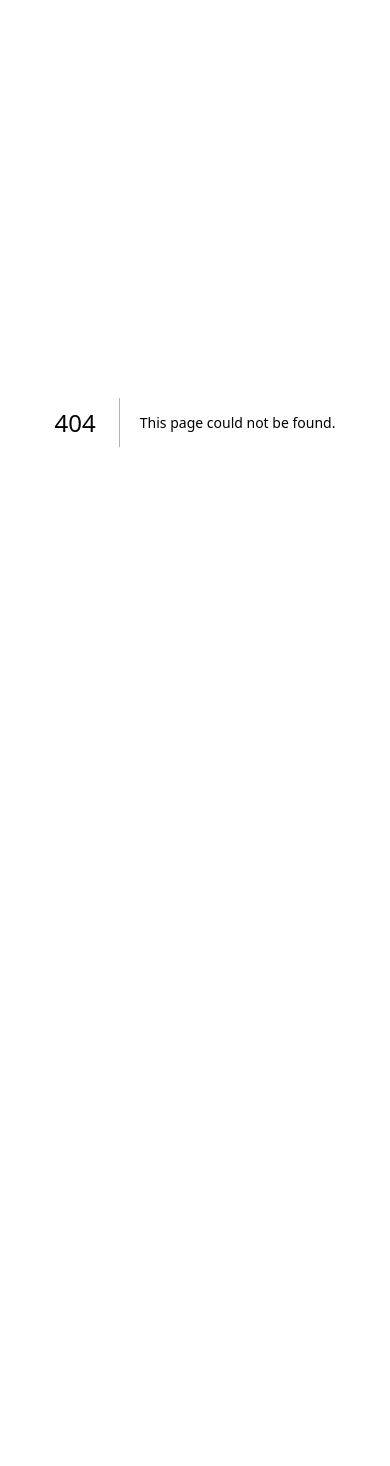
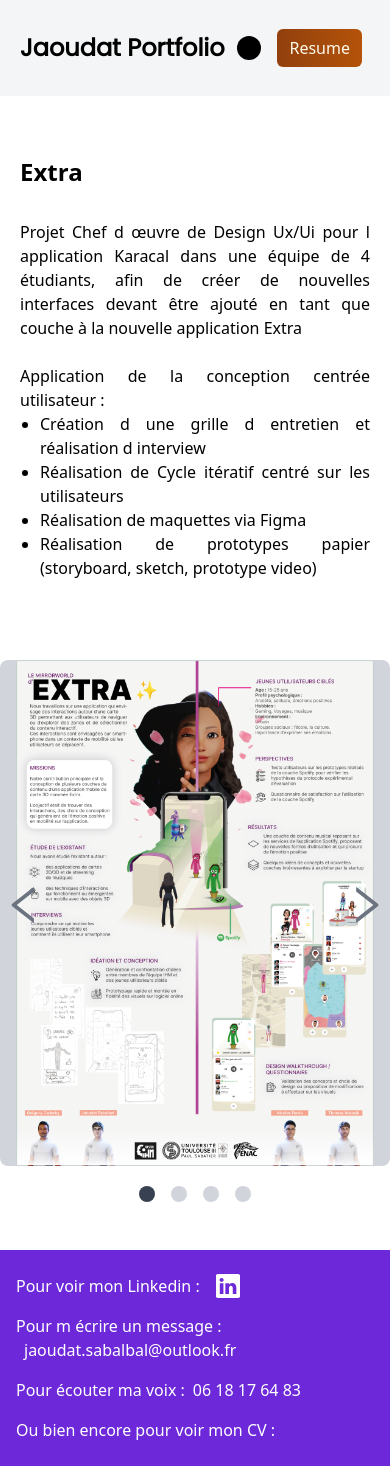
Before and after one commit to SABALBALJaoudat/PortfolioJaoudatSABALBAL, a Next.js app: page /ExtraPage in a window 390 px wide. Before the commit this address had no page. Before the commit the page ends 844 px from the top, so only its background shows below. Built offline with nearby package versions, Linux system fonts and the light colour scheme.

Commit message:
V7 BrancheTest : - Création BotPage - Création ExtraPage / OgoxePage => Modification architecture pour l'incorporation de TopPage / BotPage - Amélioration Css global -Modification globale des pages pour le responsive design

```diff
--- a/src/components/BotPage.js
+++ b/src/components/BotPage.js
@@ -1,11 +1,46 @@
 import React from 'react';
-import {BsFillCircleFill} from "react-icons/bs";
+import {BsLinkedin} from "react-icons/bs";
 import Link from "next/link";
 
 function BotPage() {
     return (
-        <div className="sticky top-0 z-30 bg-red-700 bg-opacity-90">
-
+        <div className="relative w-full bottom-0
+        bg-violet-700
+        z-30 mt-10 p-4
+        text-white">
+            <div className="flex flex-wrap items-center
+                py-2">
+                <p>
+                    Pour voir mon Linkedin :
+                </p>
+                <Link target="_blank" href="https://www.linkedin.com/in/jaoudat-sabalbal-214723195/"
+                      passHref={true} className="contents">
+                    <BsLinkedin className="mx-4 h-6 w-6"/>
+                </Link>
+            </div>
+            <div className="flex flex-wrap items-center
+                py-2">
+                <p>
+                    Pour m écrire un message :
+                </p>
+                <p className="mx-2">
+                    jaoudat.sabalbal@outlook.fr
+                </p>
+            </div>
+            <div className="flex flex-wrap items-center py-2">
+                <p>
+                    Pour écouter ma voix :
+                </p>
+                <p className="mx-2">
+                    06 18 17 64 83
+                </p>
+            </div>
+            <div className="flex flex-wrap items-center
+                py-2">
+                <p>
+                    Ou bien encore pour voir mon CV :
+                </p>
+            </div>
         </div>
     );
 }
--- a/src/components/Cards.js
+++ b/src/components/Cards.js
@@ -7,13 +7,13 @@
 import Link from "next/link";
 
 const images = [
-    [cards1, "Ogoxe", "/Ogoxe"],
-    [cards2, "Extra", "/Extra"],
+    [cards1, "Ogoxe", "/OgoxePage"],
+    [cards2, "Extra", "/ExtraPage"],
 ]
 
 function Cards() {
     return (
-        <div className="flex flex-wrap items-center justify-center min-w-screen">
+        <div className="flex flex-wrap items-center min-w-screen">
             {images.map((image, index) => {
                 return (
                     <div className="" key={image[0]}>
--- a/src/components/Carousel.js
+++ b/src/components/Carousel.js
@@ -25,13 +25,13 @@
     };
 
     return (
-        <div className="relative h-auto py-10">
+        <div className="relative h-auto pt-10">
             <AiOutlineLeft
                 onClick={handlePrevSlide}
-                className="absolute left-0 m-auto text-5xl inset-y-1/2 cursor-pointer text-gray-400 z-20"
+                className="absolute left-0 m-auto text-5xl inset-y-1/2 cursor-pointer text-gray-500 z-20"
             />
             {/*<div className="w-full h-[90vh] flex overflow-hidden relative m-auto bg-red-700">*/}
-            <div className="w-full h-[80vh] flex overflow-hidden bg-gray-300 rounded-lg my-5">
+            <div className="w-full h-[60vh] flex overflow-hidden bg-gray-300 rounded-lg my-5">
                 <Swipe
                     onSwipeLeft={handleNextSlide}
                     onSwipeRight={handlePrevSlide}
@@ -50,7 +50,7 @@
             </div>
             <AiOutlineRight
                 onClick={handleNextSlide}
-                className="absolute right-0 m-auto text-5xl inset-y-1/2 cursor-pointer text-gray-400 z-20"
+                className="absolute right-0 m-auto text-5xl inset-y-1/2 cursor-pointer text-gray-500 z-20"
             />
 
             <div className="relative flex justify-center ">
--- a/src/components/TopPage.js
+++ b/src/components/TopPage.js
@@ -1,23 +1,29 @@
 import React from 'react';
 import {BsFillCircleFill} from "react-icons/bs";
-import styles from '@/styles/Home.module.css'
 import Link from "next/link";
 
 
 function TopPage() {
     return (
-        <div className="sticky top-0 z-30 bg-red-700 bg-opacity-90">
+        <div className="w-full sticky top-0 z-30 bg-gray-100 bg-opacity-90 mb-10">
             <link href="https://fonts.googleapis.com/css?family=Poppins" rel="stylesheet"/>
 
             {/*<nav className="py-10 flex justify-between">*/}
-            <nav className="py-10 px-5 flex justify-between">
-                <h1 className={"text-2xl font-semibold font-poppins"}>
+            <nav className="flex justify-between
+            py-8 px-5">
+                <h1 className="text-2xl font-semibold font-poppins">
                     Jaoudat Portfolio
                 </h1>
-                <ul className={"flex items-center"}>
-                    <li><BsFillCircleFill className={"cursor-pointer text-2xl mx-2"}/></li>
-                    <li><Link className={"bg-gradient-to-r from-amber-800 to-amber-700  text-amber-50 px-3 py-2 " +
-                        "rounded-md mx-2"} href="/Home">Resume</Link></li>
+                <ul className="flex items-center">
+                    <li><BsFillCircleFill className="cursor-pointer
+                    text-2xl
+                    mx-2"/></li>
+                    <li><Link className="bg-gradient-to-r from-amber-800 to-amber-700
+                    text-amber-50
+                    px-3 py-2 mx-2
+                    rounded-md" href="/">
+                        Resume
+                    </Link></li>
                     {/*<li><Link className={"bg-gradient-to-r from-amber-800 to-amber-700 text-amber-50 px-3 py-2 " +*/}
                     {/*    "rounded-md mx-2"} href="/Contact">Contact</Link></li>*/}
                 </ul>
--- a/src/pages/Extra.tsx
+++ b/src/pages/Extra.tsx
@@ -6,17 +6,16 @@
 import extra2 from '../image/Extra2.png';
 import extra3 from '../image/Extra3.png';
 import extra4 from '../image/Extra4.png';
-import TopPage from "@/components/TopPage";
 
 
 const images = [extra1, extra2, extra3, extra4];
 
 function Extra() {
     return (
-        <section className={"bg-gray-100 min-h-screen"}>
-            <TopPage/>
-            <div className={"p-4"}>
-                <h2 className={"text-2xl font-semibold py-10"}>
+        <div className="flex items-center justify-center">
+        <div className={"max-w-5xl"}>
+            <div className={"p-5"}>
+                <h2 className={"text-2xl font-semibold mb-8"}>
                     Extra
                 </h2>
                 <p className={"text-justify"}>
@@ -35,7 +34,8 @@
             </div>
 
             <Carousel images={images}/>
-        </section>
+        </div>
+        </div>
     );
 };
 
--- /dev/null
+++ b/src/pages/ExtraPage.tsx
@@ -0,0 +1,16 @@
+import React from 'react';
+import TopPage from "@/components/TopPage";
+import BotPage from "@/components/BotPage";
+import Extra from "@/pages/Extra";
+
+function ExtraPage() {
+    return (
+        <div className="min-h-screen flex flex-col justify-between">
+            <TopPage/>
+            <Extra/>
+            <BotPage/>
+        </div>
+    );
+}
+
+export default ExtraPage;
--- a/src/pages/Home.tsx
+++ b/src/pages/Home.tsx
@@ -1,25 +1,23 @@
 import React from 'react';
-import {BsFillCircleFill} from "react-icons/bs";
 import Image from "next/image";
 import photo from "@/image/Photo de profil.png";
 import Cards from "@/components/Cards";
-import TopPage from "@/components/TopPage";
 
 function Home() {
     return (
-        <div className="bg-gray-100 min-h-screen">
-            <TopPage/>
-            <div className={"px-5"}>
-                <div className={"text-center p-5"}>
-                    <h2 className={"text-5xl text-amber-800 font-medium py-3"}>
+        <div className="flex items-center justify-center">
+            <div className="max-w-5xl">
+                <div className={"p-5"}>
+                    <div className={"text-center"}>
+                        <h2 className={"text-5xl text-amber-800 font-medium"}>
                             Jaoudat SABALBAL
                         </h2>
-                    <h3 className={"text-2xl font-medium py-2"}>
+                        <h3 className={"text-2xl font-medium py-4"}>
                             Ux Ui Designer // Front End Developer
                         </h3>
                     </div>
                     <div className={"flex flex-wrap my-7"}>
-                    <p className={"md:w-9/12 text-justify text-base leading-7"}>
+                        <p className={"lg:w-3/4 sm:w-4/6 text-justify text-base leading-7"}>
                             Hi, my name is Jaoudat, a passionate and motivated UX/UI designer and Front-End developer.
                             I am specialized in creating attractive and intuitive designs for websites and
                             and mobile applications. I have a solid experience in user interface design and development,
@@ -38,6 +36,7 @@
                     <Cards/>
                 </div>
             </div>
+        </div>
     );
 }
 
--- a/src/pages/Ogoxe.tsx
+++ b/src/pages/Ogoxe.tsx
@@ -1,23 +1,21 @@
 import React from 'react';
 
-// import styles from '@/styles/Home.module.css'
 import Carousel from '../components/Carousel.js';
 
 import ogoxe1 from '../image/Ogoxe1.png'
 import ogoxe2 from '../image/Ogoxe2.png'
 import ogoxe3 from '../image/Ogoxe3.png'
 import ogoxe4 from '../image/Ogoxe4.png'
-import TopPage from "@/components/TopPage";
 
 
 const images = [ogoxe1, ogoxe2, ogoxe3, ogoxe4];
 
 function Ogoxe() {
     return (
-        <section className={"bg-gray-100 min-h-screen"}>
-            <TopPage/>
-            <div className={"p-4"}>
-                <h2 className={"text-2xl font-semibold py-10"}>
+        <div className="flex items-center justify-center">
+            <div className={"max-w-5xl"}>
+                <div className={"p-5"}>
+                    <h2 className={"text-2xl font-semibold mb-8"}>
                         Ogoxe
                     </h2>
                     <p className={"text-justify"}>
@@ -40,7 +38,8 @@
                     <Carousel images={images}/>
 
                 </div>
-        </section>
+            </div>
+        </div>
     );
 }
 
--- /dev/null
+++ b/src/pages/OgoxePage.tsx
@@ -0,0 +1,16 @@
+import React from 'react';
+import TopPage from "@/components/TopPage";
+import BotPage from "@/components/BotPage";
+import Ogoxe from "@/pages/Ogoxe";
+
+function OgoxePage() {
+    return (
+        <div className="min-h-screen flex flex-col justify-between">
+            <TopPage/>
+            <Ogoxe/>
+            <BotPage/>
+        </div>
+    );
+}
+
+export default OgoxePage;
--- a/src/pages/index.tsx
+++ b/src/pages/index.tsx
@@ -1,7 +1,8 @@
 import React from "react";
 import Head from 'next/head'
-import styles from '@/styles/Home.module.css'
 import HomePage from './Home';
+import TopPage from "@/components/TopPage";
+import BotPage from "@/components/BotPage";
 
 
 export default function Home() {
@@ -10,20 +11,17 @@
             <Head>
                 {/*<link href="https://fonts.googleapis.com/css?family=Poppins" rel="stylesheet"/>*/}
                 <title>Create Next App</title>
-                <meta name="description" content="Generated by create next app" />
-                <meta name="viewport" content="width=device-width, initial-scale=1" />
-                <link rel="icon" href="/favicon.ico" />
+                <meta name="description" content="Generated by create next app"/>
+                <meta name="viewport" content="width=device-width, initial-scale=1"/>
+                <link rel="icon" href="/favicon.ico"/>
             </Head>
 
-            <main className={""} >
-
-                    <HomePage/>
-
-                    {/*<Ogoxe/>*/}
-
-                    {/*<Extra/>*/}
-            </main>
+            <div className="min-h-screen flex flex-col justify-between">
+                <TopPage/>
+                <HomePage/>
+                <BotPage/>
+            </div>
 
         </>
-    )
+    );
 }
```
Lines whose indentation alone changed are shown as unchanged.
